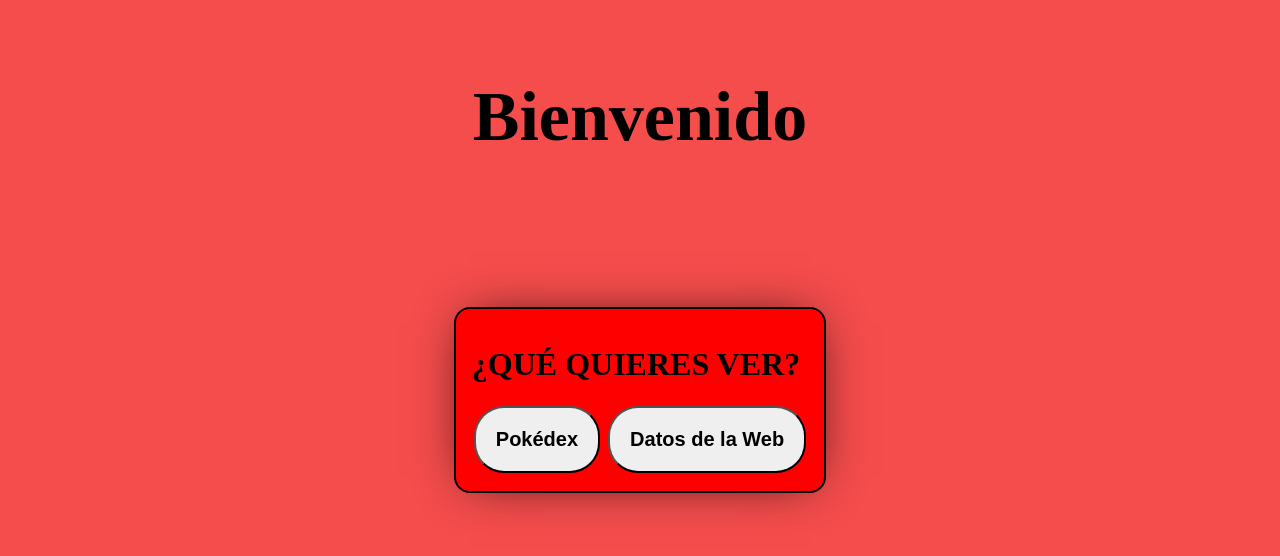
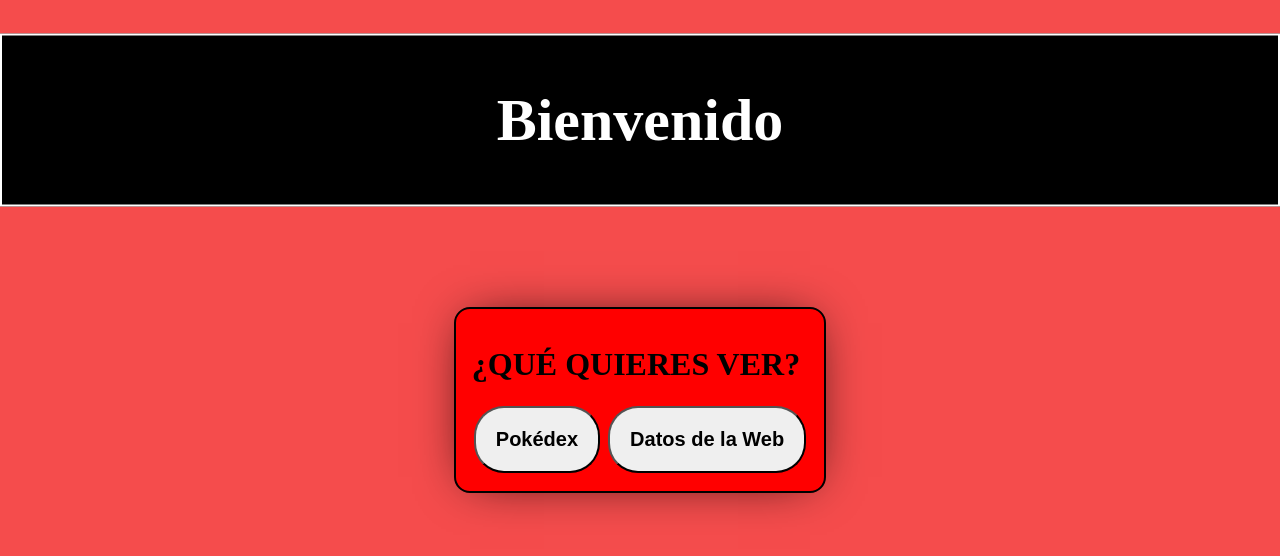
Before and after one commit to Danipixel121/PokedexDuma, a plain HTML site: page index.html in a window 1280 px wide. Drawn offline with Linux system fonts and the light colour scheme.

Commit message:
Add files via upload

```diff
--- a/css/index.css
+++ b/css/index.css
@@ -23,11 +23,28 @@ body {
   }
 
   .title {
-    top: 30px;
-    font-weight: bold;
-    font-size: 70px;
-    position: absolute;
+    position: fixed;
+    top: 10%;
+    left: 0;
+    width: 100%;
+    padding:50px; /* Ajusta el relleno según tu preferencia */
+    background-color: black; /* Color de fondo negro */
+    color: #fff; /* Color del texto, ajusta según tu preferencia */
+    box-sizing: border-box; /* Incluye el padding en el ancho total */
+    margin: 0; /* Asegura que no haya margen externo */
+    transform: translateY(-50%);
+    border: 2px solid #ffffff;
+    display: flex;
+    align-items: center; /* Centra verticalmente */
+    justify-content: center; /* Centra horizontalmente */
+}
+
+@media screen and (min-width: 400px) {
+  .title {
+      font-size: 60px;
+      top: 15%;
   }
+}
 
   .boton {
     border-radius: 30px;
```
